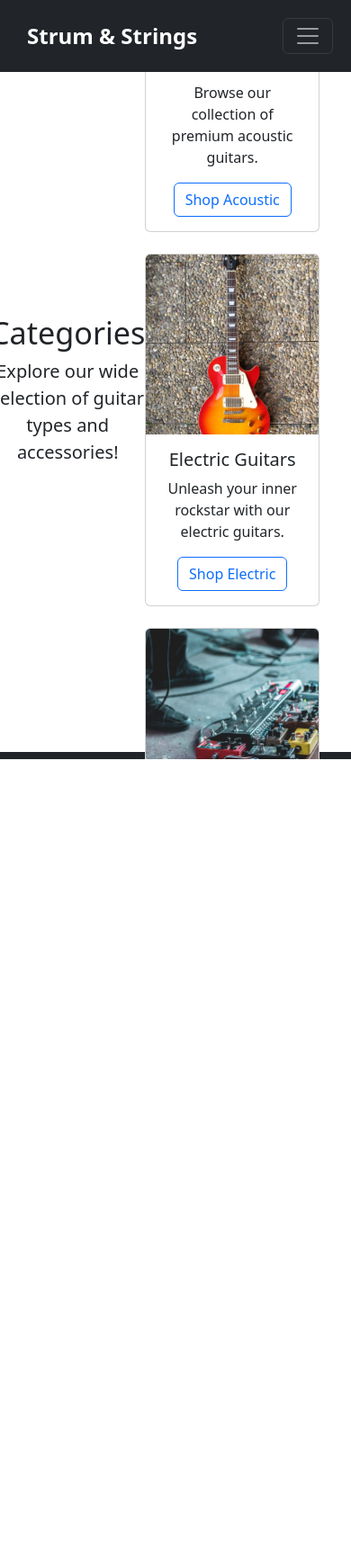
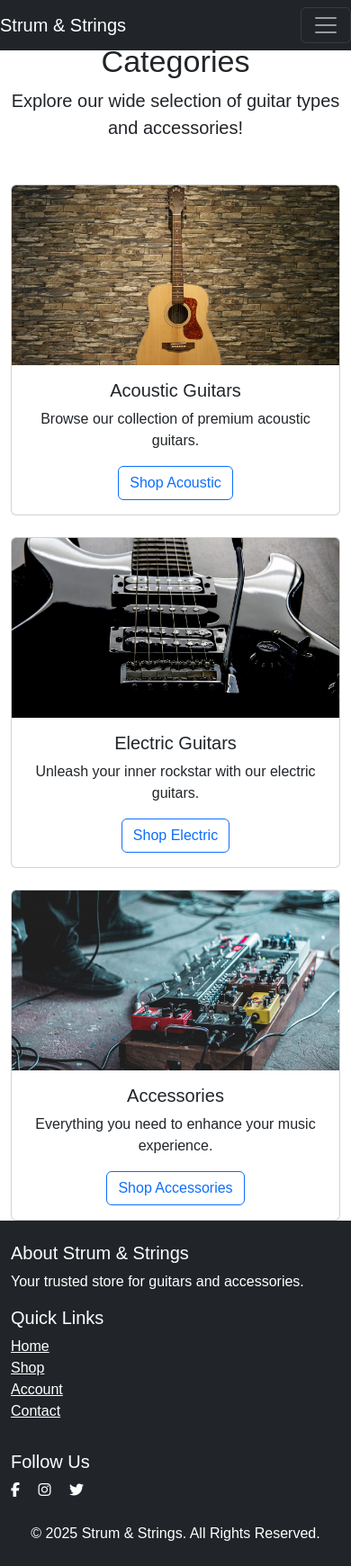
Before and after one commit to seanpatton1/Strum-and-Strings, a Django app: page /categories/ in a window 390 px wide. Shown: the whole page at 90% size. Before the commit the page ends 844 px from the top, so only its background shows below. Run offline with Django 5.2, Linux system fonts and the light colour scheme; some libraries are stand-ins or nearby versions.

Commit message:
added in css and edited content for categories page. Styled homepage for responsive design

```diff
--- a/categories/templates/categories/categories_list.html
+++ b/categories/templates/categories/categories_list.html
@@ -1,17 +1,25 @@
 {% extends 'base.html' %}
+
+{% load static %}
+
+{% block extra_css %}
+<link rel="stylesheet" href="{% static 'categories/css/categories.css' %}">
+{% endblock %}
 
 {% block title %}Categories - Strum & Strings{% endblock %}
 
 {% block content %}
 <main class="container mt-5">
+    <!-- Description Section -->
     <section class="text-center">
         <h1 class="display-4">Categories</h1>
         <p class="lead">Explore our wide selection of guitar types and accessories!</p>
     </section>
 
-    <div class="row g-4 mt-4">
+    <!-- Product Categories Section -->
+    <div class="row row-cols-1 row-cols-sm-2 row-cols-md-3 g-4 mt-4">
         <!-- Acoustic Guitars -->
-        <div class="col-md-4">
+        <div class="col">
             <div class="card h-100">
                 <img src="/static/images/acoustic-guitar-home.jpg" class="card-img-top" alt="Acoustic Guitars">
                 <div class="card-body text-center">
@@ -23,9 +31,9 @@
         </div>
 
         <!-- Electric Guitars -->
-        <div class="col-md-4">
+        <div class="col">
             <div class="card h-100">
-                <img src="/static/images/electric-guitar-home.jpg" class="card-img-top" alt="Electric Guitars">
+                <img src="/static/images/electric-guitar-new.jpg" class="card-img-top"  alt="Electric Guitars">
                 <div class="card-body text-center">
                     <h5 class="card-title">Electric Guitars</h5>
                     <p class="card-text">Unleash your inner rockstar with our electric guitars.</p>
@@ -35,7 +43,7 @@
         </div>
 
         <!-- Accessories -->
-        <div class="col-md-4">
+        <div class="col">
             <div class="card h-100">
                 <img src="/static/images/accessories-home.jpg" class="card-img-top" alt="Accessories">
                 <div class="card-body text-center">
--- /dev/null
+++ b/categories/templates/categories/css/categories.css
@@ -0,0 +1,51 @@
+/* Categories Page Styles */
+body {
+    font-family: Arial, sans-serif;
+}
+
+.categories-hero {
+    text-align: center;
+    margin-top: 20px;
+}
+
+.categories-hero h1 {
+    font-size: 2.5rem;
+    font-weight: bold;
+}
+
+.categories-hero p {
+    font-size: 1.2rem;
+    color: #555;
+}
+
+.categories-list .card {
+    box-shadow: 0 4px 6px rgba(0, 0, 0, 0.1);
+    border-radius: 8px;
+}
+
+.categories-list img {
+    object-fit: cover;
+    height: 200px;
+}
+
+.categories-list .card-title {
+    font-size: 1.5rem;
+    font-weight: bold;
+}
+
+.categories-list .card-text {
+    font-size: 1rem;
+    color: #666;
+}
+
+.categories-list .btn {
+    font-size: 1rem;
+}
+
+/* For Small Screens (smaller than 768px) */
+@media (max-width: 767.98px) {
+    .card-img-top {
+        height: 200px !important; /* Set a fixed height */
+        object-fit: cover !important; /* Ensure the image fills the container without distortion */
+    }
+ }
--- a/static/css/base.css
+++ b/static/css/base.css
@@ -4,7 +4,7 @@ html, body {
     height: 100%;
     display: flex;
     flex-direction: column;
-    /* overflow-x: hidden; */
+
 }
 
 main {
@@ -97,6 +97,8 @@ header .navbar-nav .nav-link {
     margin: 0;
     padding: 0;
     width: 100vw;
+    position: relative;
+    overflow: hidden;
 }
 
 .home-hero h1, .home-hero p, .home-hero a {
@@ -123,6 +125,10 @@ header .navbar-nav .nav-link {
 @media (max-width: 767.98px) {
     .option-container {
         display: none;
+    }
+
+    #footer-one {
+        padding-top: 60px !important;
     }
 
     footer .row {
@@ -187,6 +193,8 @@ header .navbar-nav .nav-link {
         margin: 0;
         padding: 0;
         width: 100vw;
+        overflow: hidden;
+
     }
 
     .home-hero h1, .home-hero p, .home-hero a {
--- a/templates/base.html
+++ b/templates/base.html
@@ -78,7 +78,7 @@
     {% endblock %}
 
     <!-- Footer -->
-    <footer class="bg-dark text-white py-4">
+    <footer class="bg-dark text-white py-4" id="footer-one">
         <div class="container">
             <div class="row">
                 <div class="col-md-6">
```
Also changed, not shown: static/images/electric-guitar-new.jpg (added).
